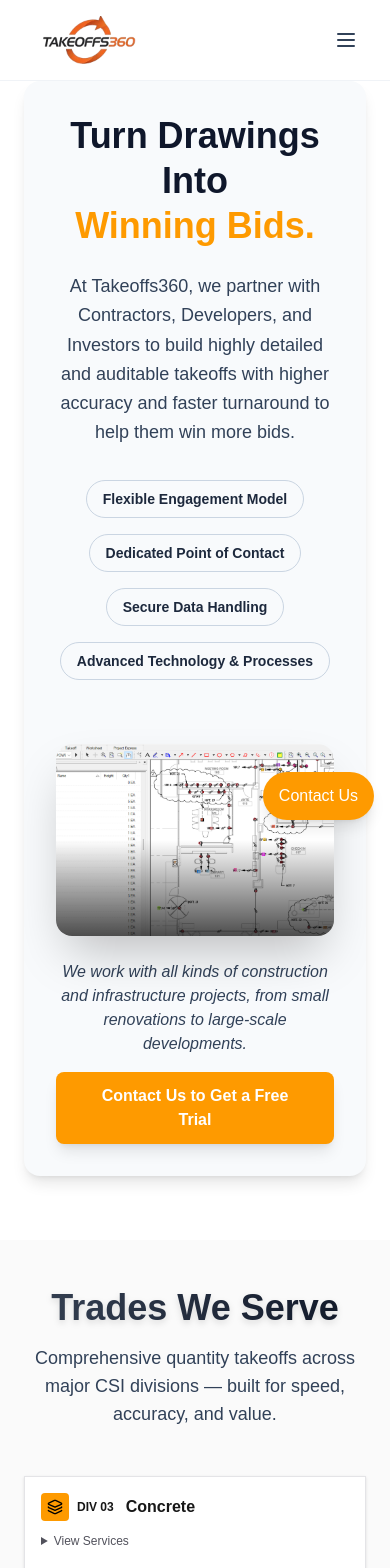
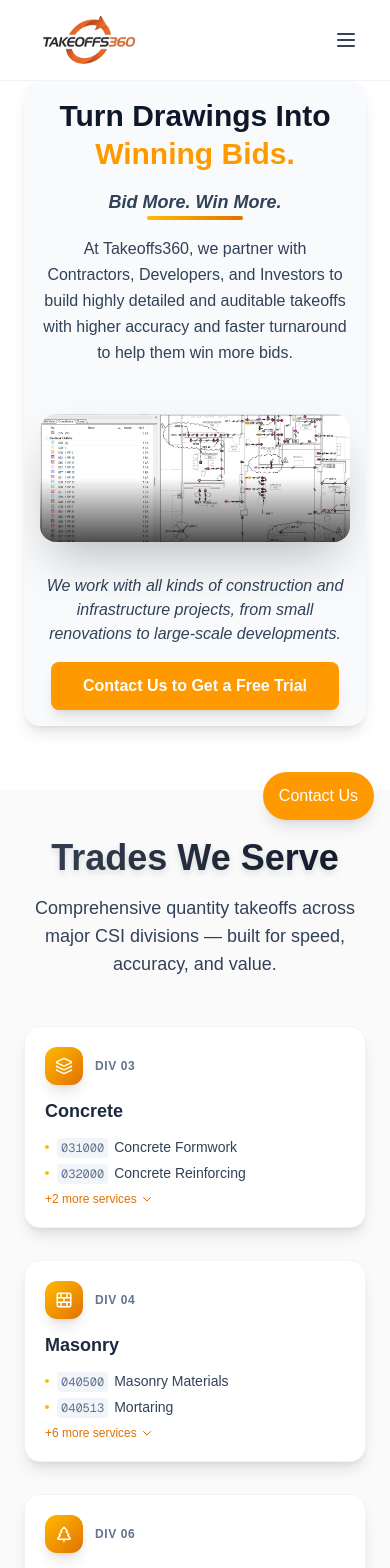
Before and after one commit to mgupta83/takeoffs360, a Next.js app in the folder ui/: page / in a window 390 px wide. Shown: the top 1568 px of the page. Built offline with nearby package versions, Linux system fonts and the light colour scheme.

Commit message:
updated slogan

```diff
--- a/ui/app/page.tsx
+++ b/ui/app/page.tsx
@@ -72,15 +72,22 @@
         <div className="max-w-7xl mx-auto px-6">
           <div className="flex flex-col lg:flex-row items-stretch bg-slate-50 rounded-2xl shadow-lg overflow-hidden">
             {/* Left Side: Heading and Description */}
-            <div className="flex-1 text-center lg:text-left p-8">
-              <h1 className="text-4xl sm:text-5xl lg:text-6xl font-black text-slate-900 leading-tight mb-6">
+            <div className="flex-1 text-center lg:text-left p-4 lg:p-8">
+              <h1 className="text-3xl sm:text-4xl lg:text-6xl font-black text-slate-900 leading-tight mb-4 lg:mb-6">
                 Turn Drawings Into<br />
                 <span className="text-amber-500">Winning Bids.</span>
               </h1>
-              <p className="text-lg sm:text-xl text-slate-700 leading-relaxed mb-8">
+              <div className="text-center lg:text-left mb-4 lg:mb-6">
+                <p className="text-lg sm:text-xl lg:text-2xl font-semibold italic text-slate-700">
+                  Bid More. Win More.
+                </p>
+                <div className="w-24 h-1 bg-gradient-to-r from-amber-400 to-amber-600 mx-auto lg:mx-0 rounded-full"></div>
+              </div>
+              <p className="text-base sm:text-lg lg:text-xl text-slate-700 leading-relaxed mb-4 lg:mb-8">
                 At Takeoffs360, we partner with Contractors, Developers, and Investors to build highly detailed and auditable takeoffs with higher accuracy and faster turnaround to help them win more bids.
               </p>
-              <div className="flex flex-wrap justify-center lg:justify-start gap-4">
+              {/* Desktop-only highlights */}
+              <div className="hidden lg:flex flex-wrap justify-center lg:justify-start gap-4">
                 <span className="text-slate-800 px-4 py-2 rounded-full text-sm font-semibold border border-slate-300">Flexible Engagement Model</span>
                 <span className="text-slate-800 px-4 py-2 rounded-full text-sm font-semibold border border-slate-300">Dedicated Point of Contact</span>
                 <span className="text-slate-800 px-4 py-2 rounded-full text-sm font-semibold border border-slate-300">Secure Data Handling</span>
@@ -89,13 +96,13 @@
             </div>
 
             {/* Right Side: Image and Content */}
-            <div className="flex-1 p-8 flex flex-col">
+            <div className="flex-1 p-4 lg:p-8 flex flex-col">
               {/* Image Container */}
-              <div className="relative rounded-2xl overflow-hidden shadow-2xl mb-6">
+              <div className="relative rounded-2xl overflow-hidden shadow-2xl mb-8 lg:mb-6">
                 <img
                   src="/pic-2.png"
                   alt="Takeoffs360 plan view"
-                  className="w-full h-48 lg:h-64 object-cover"
+                  className="w-full h-32 sm:h-36 lg:h-64 object-cover"
                 />
                 <div className="absolute inset-0 bg-gradient-to-t from-black/70 via-transparent to-transparent" />
               </div>
@@ -124,28 +131,68 @@
             <p className="mt-4 text-lg text-slate-700 max-w-3xl mx-auto">Comprehensive quantity takeoffs across major CSI divisions — built for speed, accuracy, and value.</p>
           </div>
 
-          <div className="grid grid-cols-1 md:grid-cols-2 lg:grid-cols-3 gap-6">
+          <div className="grid grid-cols-1 md:grid-cols-2 lg:grid-cols-3 gap-8">
             {divisions.map((div) => (
-              <article key={div.id} className="group bg-white border border-zinc-200 p-4 shadow-sm hover:shadow-md transition-all duration-200">
-                <div className="flex items-center gap-3 mb-3 flex-wrap">
-                  <div className="flex items-center gap-2 flex-shrink-0">
-                    <div className="p-1.5 bg-amber-500 text-black rounded flex-shrink-0">{React.isValidElement(div.icon) ? React.cloneElement(div.icon as React.ReactElement<any>, { size: 16, strokeWidth: 2 } as any) : null}</div>
-                    <div className="text-xs font-black whitespace-nowrap">DIV {div.id}</div>
+              <article key={div.id} className="group relative bg-white rounded-2xl p-5 shadow-lg hover:shadow-2xl transition-all duration-500 border border-slate-100 hover:border-amber-200 overflow-hidden">
+                {/* Background gradient overlay on hover */}
+                <div className="absolute inset-0 bg-gradient-to-br from-amber-50/0 via-amber-50/0 to-amber-100/0 group-hover:from-amber-50/50 group-hover:via-amber-50/30 group-hover:to-amber-100/50 transition-all duration-500 rounded-2xl"></div>
+
+                {/* Content */}
+                <div className="relative z-10">
+                  {/* Header with icon and division */}
+                  <div className="flex items-center justify-between mb-3">
+                    <div className="flex items-center gap-3">
+                      <div className="p-2.5 bg-gradient-to-br from-amber-400 to-amber-600 text-white rounded-xl shadow-lg group-hover:shadow-xl transition-all duration-300 group-hover:scale-110">
+                        {React.isValidElement(div.icon) ? React.cloneElement(div.icon as React.ReactElement<any>, { size: 18, strokeWidth: 2 } as any) : null}
+                      </div>
+                      <div className="text-xs font-bold text-slate-500 uppercase tracking-wider">DIV {div.id}</div>
+                    </div>
+                    {/* <div className="w-7 h-7 rounded-full bg-slate-100 group-hover:bg-amber-100 transition-colors duration-300 flex items-center justify-center">
+                      <svg className="w-3.5 h-3.5 text-slate-400 group-hover:text-amber-600 transition-colors duration-300" fill="none" stroke="currentColor" viewBox="0 0 24 24">
+                        <path strokeLinecap="round" strokeLinejoin="round" strokeWidth={2} d="M19 9l-7 7-7-7" />
+                      </svg>
+                    </div> */}
                   </div>
-                  <h3 className="text-base font-semibold flex-1 min-w-0">{div.title}</h3>
+
+                  {/* Title */}
+                  <h3 className="text-lg font-bold text-slate-800 mb-3 group-hover:text-slate-900 transition-colors duration-300">{div.title}</h3>
+
+                  {/* Services preview */}
+                  <div className="space-y-1.5">
+                    {div.items.slice(0, 2).map((item, index) => (
+                      <div key={index} className="flex items-start gap-2 text-sm text-slate-600">
+                        <div className="w-1 h-1 rounded-full bg-amber-400 mt-2 flex-shrink-0"></div>
+                        <div className="flex-1">
+                          {item.code && <span className="font-mono text-xs bg-slate-100 text-slate-500 px-1 py-0.5 rounded mr-1.5">{item.code}</span>}
+                          <span className="text-slate-700">{item.description}</span>
+                        </div>
+                      </div>
+                    ))}
+
+                    {/* Expandable additional services */}
+                    {div.items.length > 2 && (
+                      <details className="group/details mt-2">
+                        <summary className="text-xs text-amber-600 font-medium cursor-pointer hover:text-amber-700 transition-colors duration-300 flex items-center gap-1 list-none">
+                          <span>+{div.items.length - 2} more services</span>
+                          <svg className="w-3 h-3 transition-transform duration-300 group-open/details:rotate-180" fill="none" stroke="currentColor" viewBox="0 0 24 24">
+                            <path strokeLinecap="round" strokeLinejoin="round" strokeWidth={2} d="M19 9l-7 7-7-7" />
+                          </svg>
+                        </summary>
+                        <div className="mt-2 space-y-1.5">
+                          {div.items.slice(2).map((item, index) => (
+                            <div key={index + 2} className="flex items-start gap-2 text-sm text-slate-600">
+                              <div className="w-1 h-1 rounded-full bg-amber-400 mt-2 flex-shrink-0"></div>
+                              <div className="flex-1">
+                                {item.code && <span className="font-mono text-xs bg-slate-100 text-slate-500 px-1 py-0.5 rounded mr-1.5">{item.code}</span>}
+                                <span className="text-slate-700">{item.description}</span>
+                              </div>
+                            </div>
+                          ))}
+                        </div>
+                      </details>
+                    )}
+                  </div>
                 </div>
-
-                <details className="text-zinc-600">
-                  <summary className="cursor-pointer font-medium text-xs mb-1">View Services</summary>
-                  <ul className="list-disc list-inside text-xs space-y-0.5">
-                    {div.items.map((item, index) => (
-                      <li key={index}>
-                        {item.code && <span className="font-mono text-xs bg-zinc-100 px-1 py-0.5 rounded mr-1">{item.code}</span>}
-                        {item.description}
-                      </li>
-                    ))}
-                  </ul>
-                </details>
               </article>
             ))}
           </div>
--- a/ui/components/Header.tsx
+++ b/ui/components/Header.tsx
@@ -32,7 +32,7 @@
             </div>
           </a>
 
-          <span className="hidden sm:inline text-sm font-semibold text-transparent bg-gradient-to-r from-amber-600 to-orange-600 bg-clip-text drop-shadow-md tracking-wide">Bid More, Win More</span>
+          {/* <span className="hidden sm:inline text-sm font-semibold text-transparent bg-gradient-to-r from-amber-600 to-orange-600 bg-clip-text drop-shadow-md tracking-wide">Bid More, Win More</span> */}
         </div>
 
         <div className="flex items-center gap-6">
```
